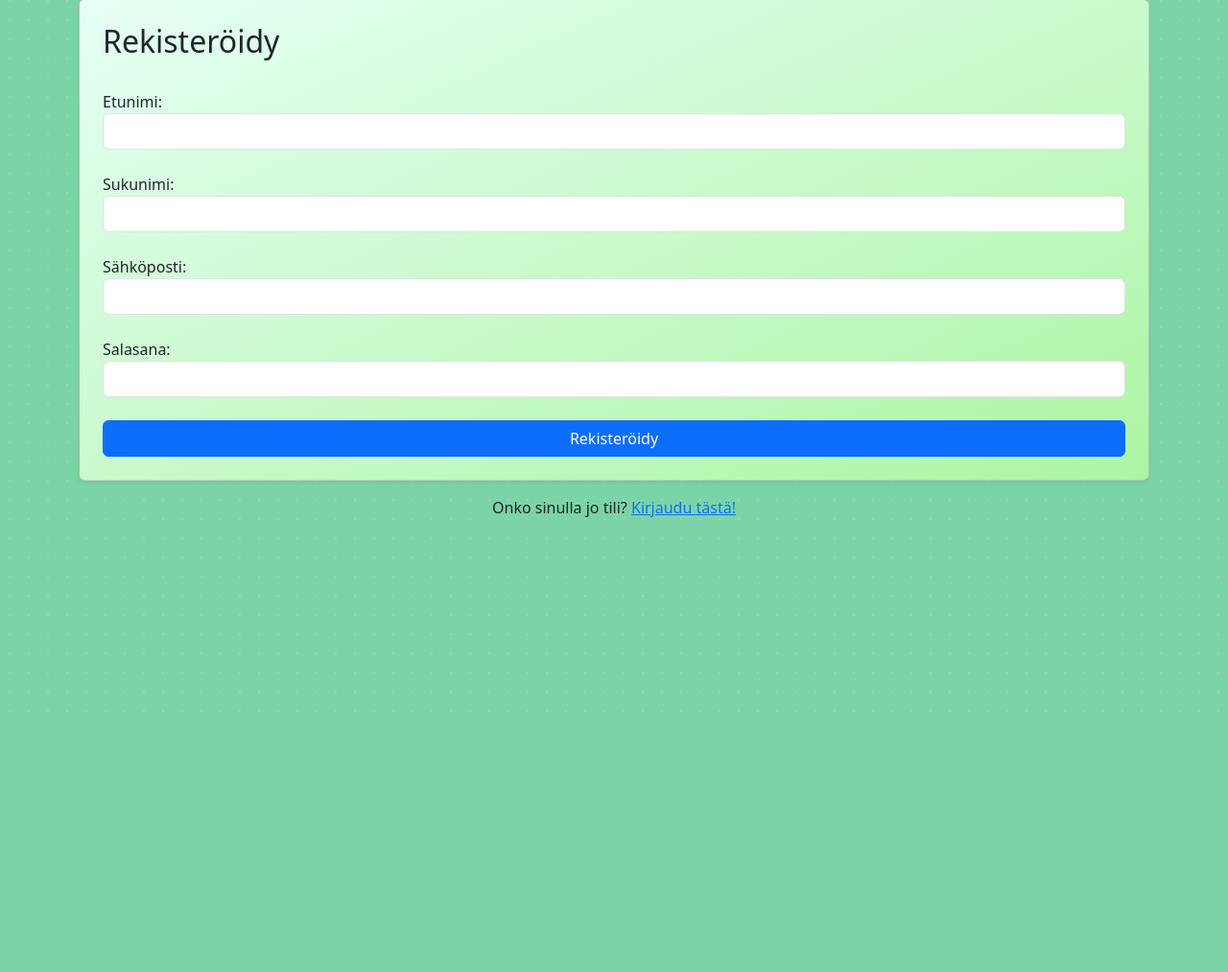
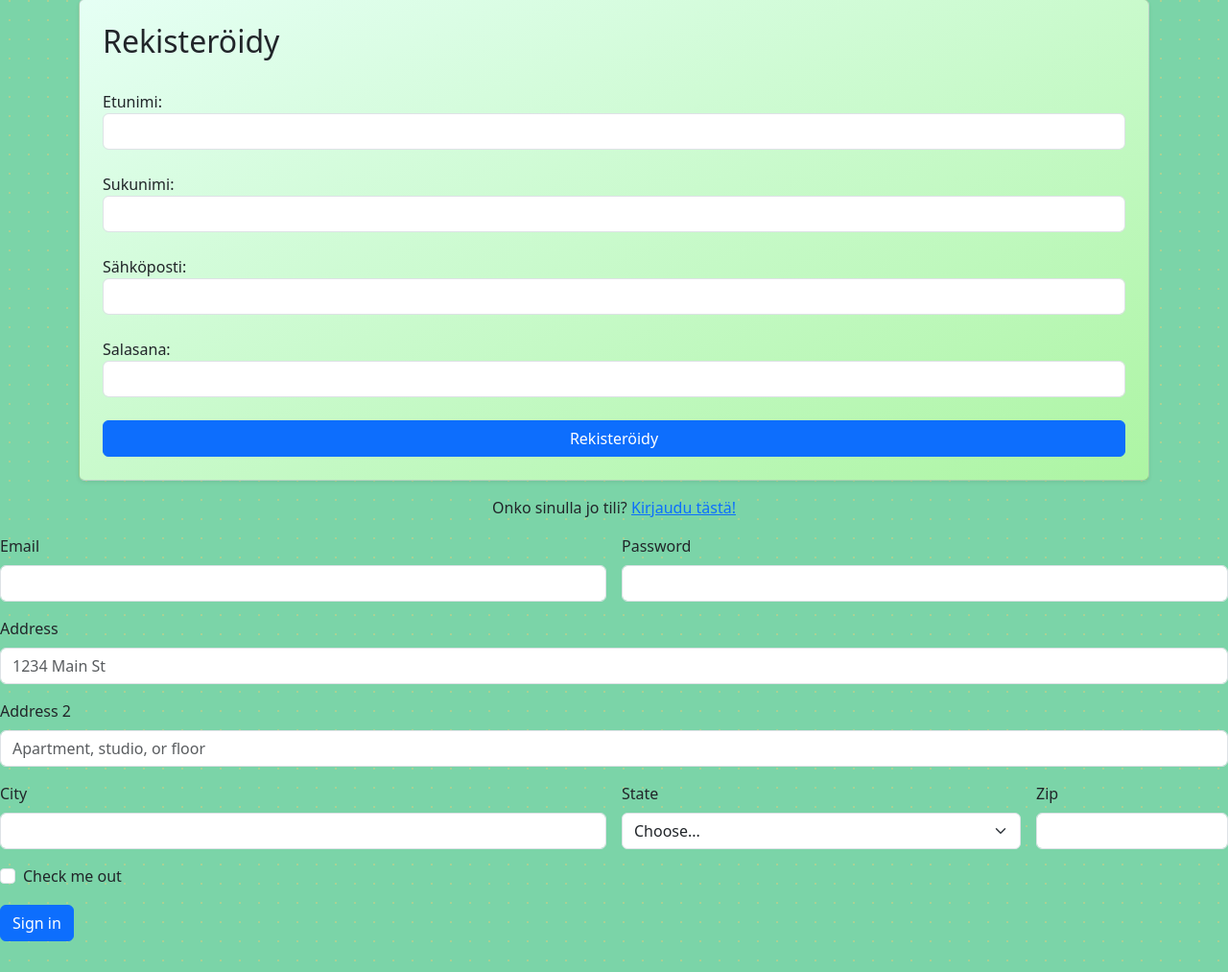
Before and after one commit to Jimbobballs22/Projektityo1_JAR, a PHP site: page /register.php in a window 1280 px wide. Shown: the part 49-1062 px from the top of the page at 96% size. Before the commit the page ends 791 px from the top, so only its background shows below. Run offline with PHP 8.4, Linux system fonts and the light colour scheme; style sheets or scripts are compiled from the project's sources.

Commit message:
just committing changes for a change 26.11.2026 by Lizzy730

```diff
--- a/src/register.php
+++ b/src/register.php
@@ -84,5 +84,54 @@ $yhteys = null;
             </form>
             <p class="mt-3 text-center">Onko sinulla jo tili? <a href="kirjautuminen.php">Kirjaudu tästä!</a></p>
         </div>
+
+
+        <div>
+            <form class="row g-3">
+              <div class="col-md-6">
+                <label for="inputEmail4" class="form-label">Email</label>
+                <input type="email" class="form-control" id="inputEmail4">
+              </div>
+              <div class="col-md-6">
+                <label for="inputPassword4" class="form-label">Password</label>
+                <input type="password" class="form-control" id="inputPassword4">
+              </div>
+              <div class="col-12">
+                <label for="inputAddress" class="form-label">Address</label>
+                <input type="text" class="form-control" id="inputAddress" placeholder="1234 Main St">
+              </div>
+              <div class="col-12">
+                <label for="inputAddress2" class="form-label">Address 2</label>
+                <input type="text" class="form-control" id="inputAddress2" placeholder="Apartment, studio, or floor">
+              </div>
+              <div class="col-md-6">
+                <label for="inputCity" class="form-label">City</label>
+                <input type="text" class="form-control" id="inputCity">
+              </div>
+              <div class="col-md-4">
+                <label for="inputState" class="form-label">State</label>
+                <select id="inputState" class="form-select">
+                  <option selected>Choose...</option>
+                  <option>...</option>
+                </select>
+              </div>
+              <div class="col-md-2">
+                <label for="inputZip" class="form-label">Zip</label>
+                <input type="text" class="form-control" id="inputZip">
+              </div>
+              <div class="col-12">
+                <div class="form-check">
+                  <input class="form-check-input" type="checkbox" id="gridCheck">
+                  <label class="form-check-label" for="gridCheck">
+                    Check me out
+                  </label>
+                </div>
+              </div>
+              <div class="col-12">
+                <button type="submit" class="btn btn-primary">Sign in</button>
+              </div>
+            </form>
+        </div>
+
     </body>
 </html>
```
Also changed, not shown: src/register.html (added, +68 -0 lines). Lines whose indentation alone changed are shown as unchanged.
